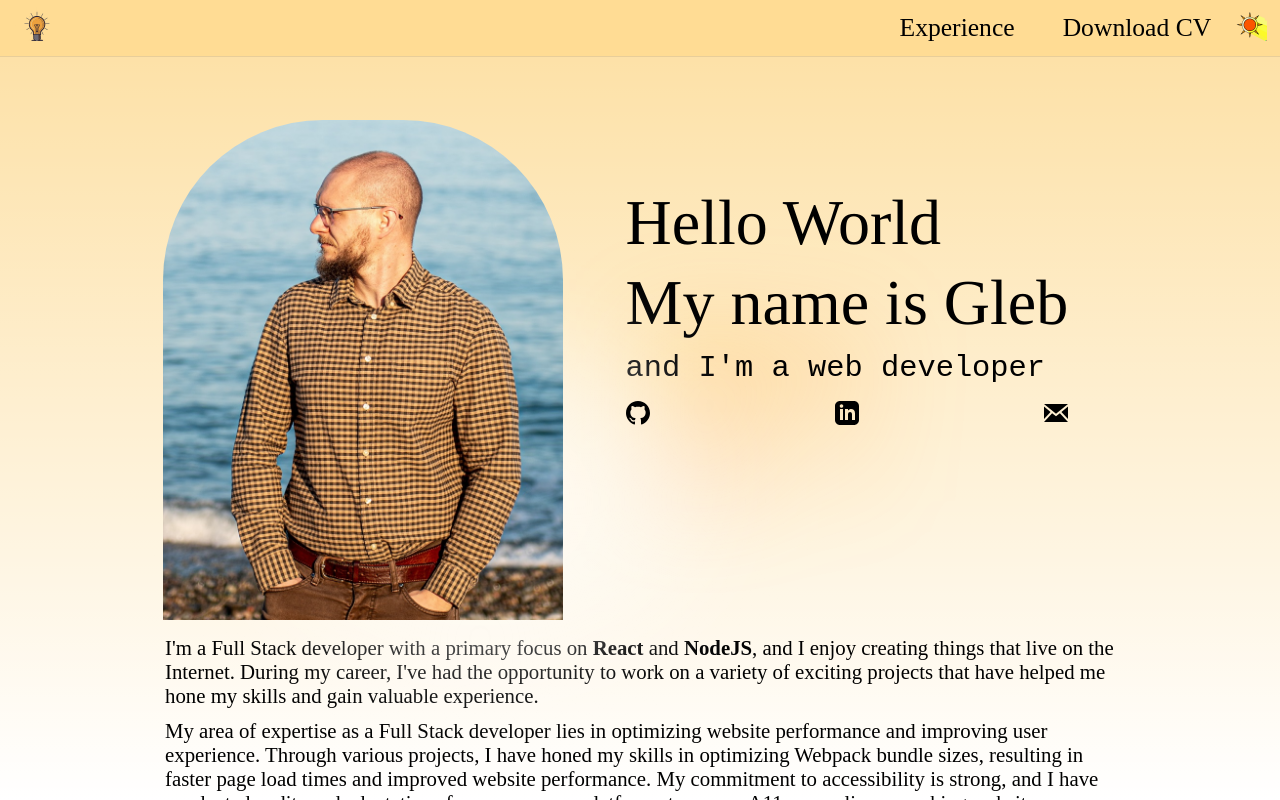
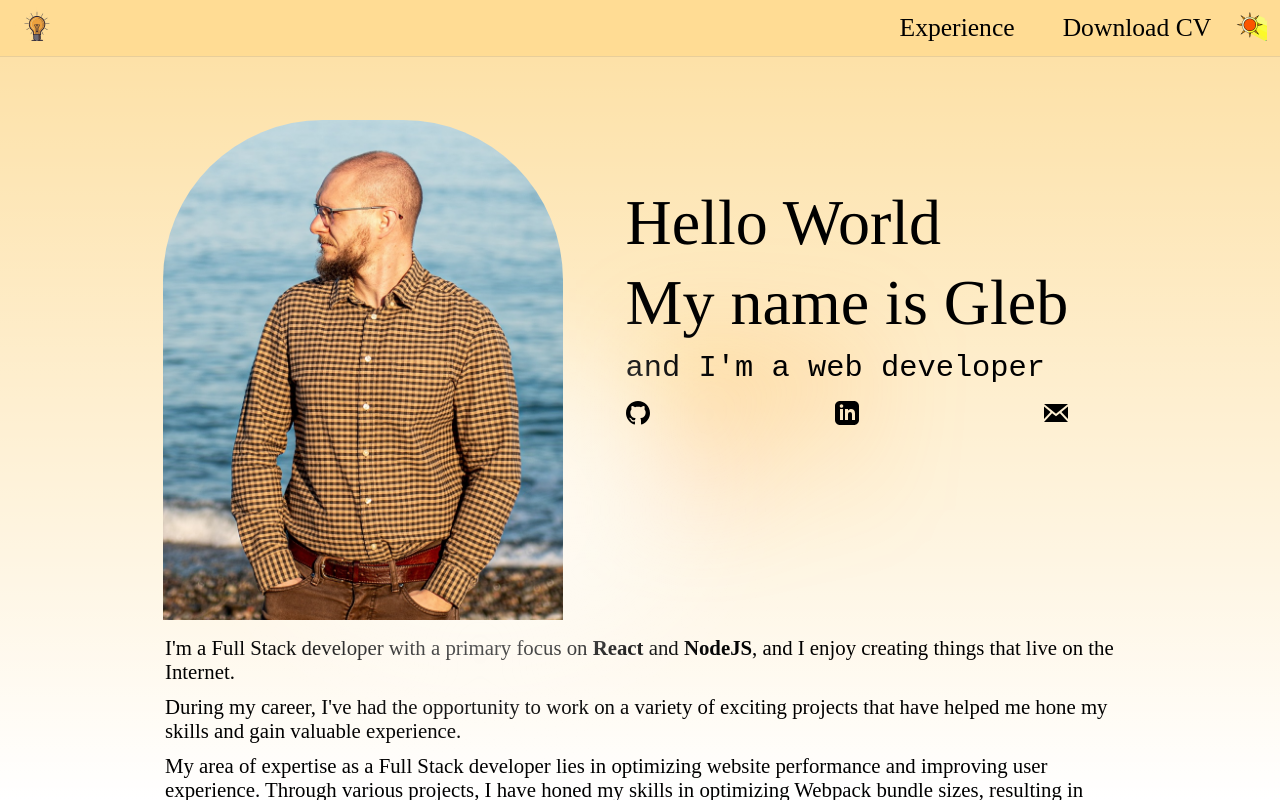
Before and after one commit to GlebShulga/privateApp, a Next.js app: page / in a window 1280 px wide. Built offline with nearby package versions, Linux system fonts and the light colour scheme.

Commit message:
update text on main page

```diff
--- a/src/components/Main.tsx
+++ b/src/components/Main.tsx
@@ -33,10 +33,12 @@ export const Main = (): JSX.Element => {
           <p>
             I&apos;m a Full Stack developer with a primary focus on{" "}
             <strong>React</strong> and <strong>NodeJS</strong>, and I enjoy
-            creating things that live on the Internet. During my career,
-            I&apos;ve had the opportunity to work on a variety of exciting
-            projects that have helped me hone my skills and gain valuable
-            experience.
+            creating things that live on the Internet.
+          </p>
+          <p>
+            During my career, I&apos;ve had the opportunity to work on a variety
+            of exciting projects that have helped me hone my skills and gain
+            valuable experience.
           </p>
           <p>
             My area of expertise as a Full Stack developer lies in optimizing
--- a/src/pages/_document.tsx
+++ b/src/pages/_document.tsx
@@ -7,10 +7,6 @@ export default function Document() {
         <meta
           name="description"
           content="I am a skilled software developer with expertise in React and NodeJS. I offer software development services. Contact me to learn how I can help bring your software development project to life."
-        />
-        <meta
-          name="keywords"
-          content="Full Stack Developer, Web Development Services, Frontend and Backend Development, JavaScript Developer, Node.js Developer, React.js Developer, Software Development Consultation, Responsive Web Design"
         />
         <link rel="icon" href="/assets/logo-light-bg.png" />
         <script
```
